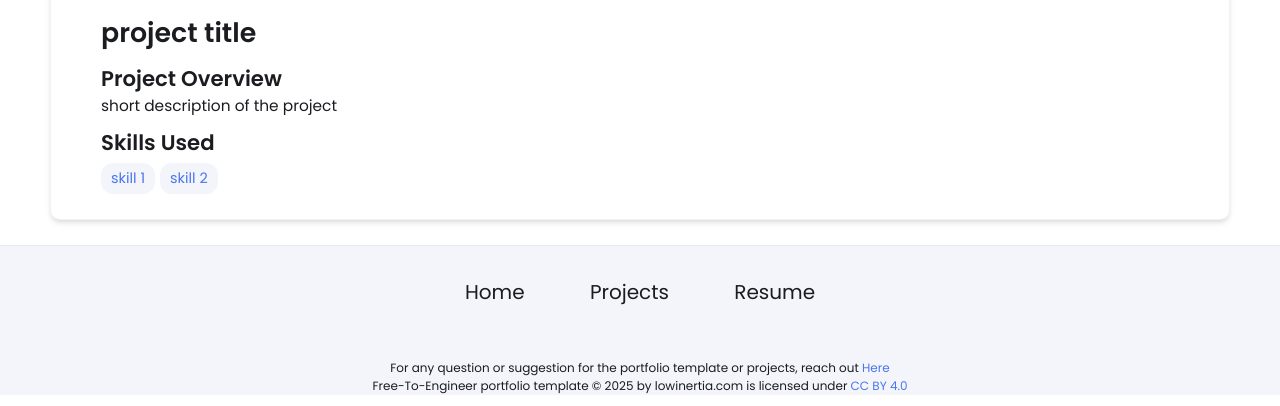
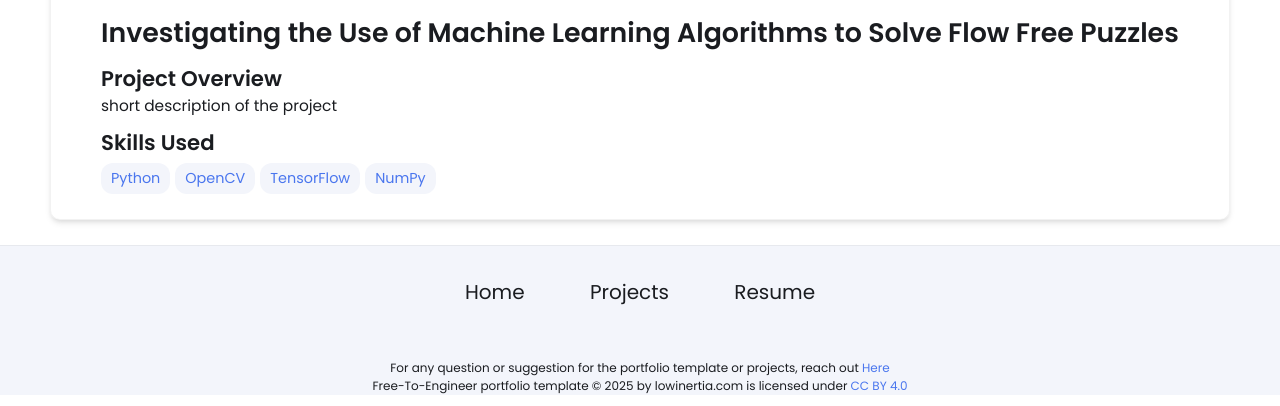
Before and after one commit to cheikh-ab-toure/cheikh-ab-toure.github.io, a Jekyll site: the page built from _projects/Flow Free/index.md, in a window 1280 px wide, cut to the strip 494-900 px from the top of the page. Built offline with Jekyll 4.4.1, drawn with Linux system fonts in a browser that asks for light colours.

Commit message:
Revise project title and add relevant skills
Updated project title and skills listed.

```diff
--- a/_projects/Flow Free/index.md
+++ b/_projects/Flow Free/index.md
@@ -1,9 +1,11 @@
 ---
 layout: post
-title: project title
+title: Investigating the Use of Machine Learning Algorithms to Solve Flow Free Puzzles
 description:  short description of the project
 skills:
-- skill 1
-- skill 2
+- Python
+- OpenCV
+- TensorFlow
+- NumPy
 main-image: /project.webp
 ---
```
